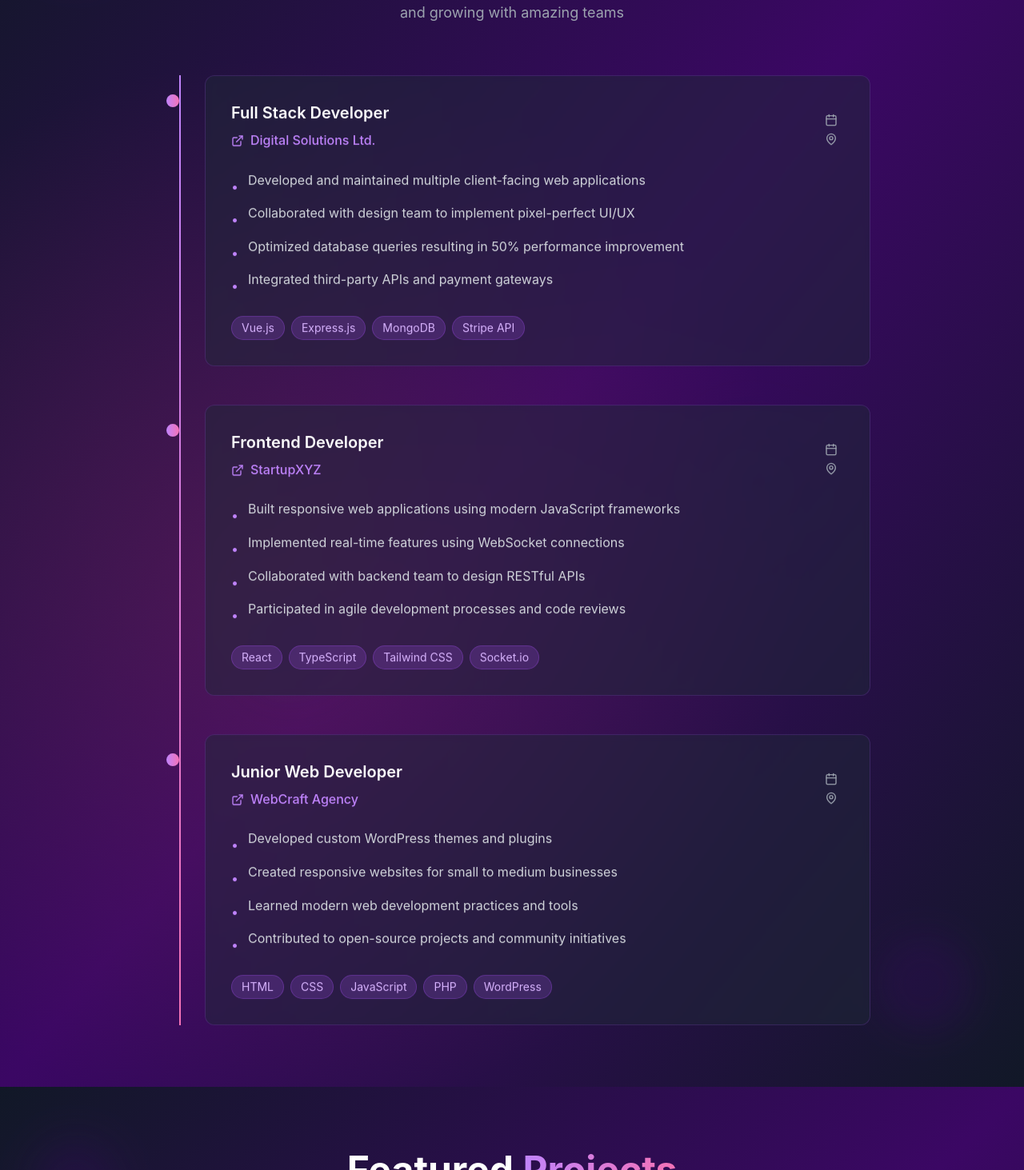
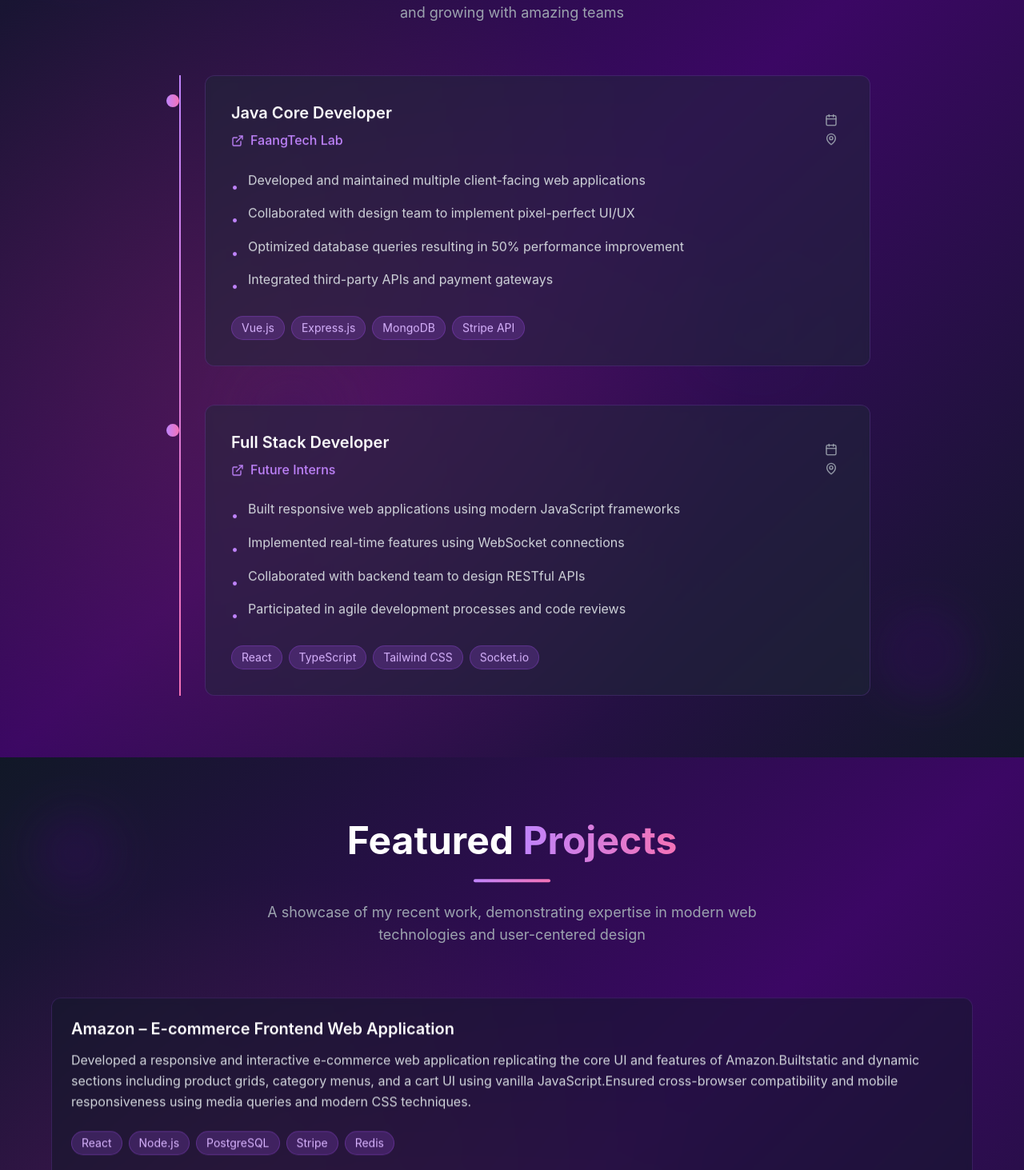
Before and after one commit to potnurumounika-123/portfolio, a React (Vite) app: page / in a window 1280 px wide. Shown: the part 3527-4990 px from the top of the page at 80% size. Built offline with nearby package versions, Linux system fonts and the light colour scheme.

Commit message:
Update Experience.tsx

```diff
--- a/src/components/Experience.tsx
+++ b/src/components/Experience.tsx
@@ -11,8 +11,8 @@ const Experience = () => {
 
   const experiences = [
     {
-      title: 'Full Stack Developer',
-      company: 'Digital Solutions Ltd.',
+      title: 'Java Core Developer',
+      company: 'FaangTech Lab',
       description: [
         'Developed and maintained multiple client-facing web applications',
         'Collaborated with design team to implement pixel-perfect UI/UX',
@@ -22,8 +22,8 @@ const Experience = () => {
       technologies: ['Vue.js', 'Express.js', 'MongoDB', 'Stripe API'],
     },
     {
-      title: 'Frontend Developer',
-      company: 'StartupXYZ',
+      title: 'Full Stack Developer',
+      company: 'Future Interns',
       description: [
         'Built responsive web applications using modern JavaScript frameworks',
         'Implemented real-time features using WebSocket connections',
@@ -31,17 +31,6 @@ const Experience = () => {
         'Participated in agile development processes and code reviews',
       ],
       technologies: ['React', 'TypeScript', 'Tailwind CSS', 'Socket.io'],
-    },
-    {
-      title: 'Junior Web Developer',
-      company: 'WebCraft Agency',
-      description: [
-        'Developed custom WordPress themes and plugins',
-        'Created responsive websites for small to medium businesses',
-        'Learned modern web development practices and tools',
-        'Contributed to open-source projects and community initiatives',
-      ],
-      technologies: ['HTML', 'CSS', 'JavaScript', 'PHP', 'WordPress'],
     },
   ];
 
```
